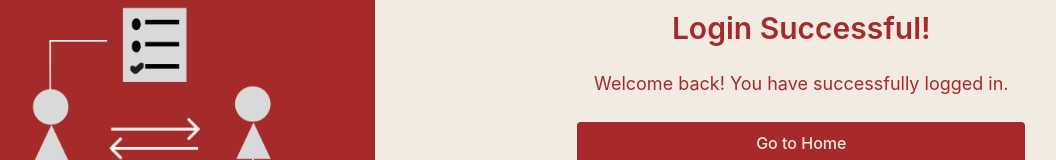
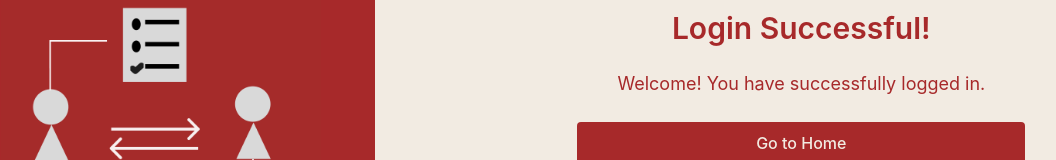
Before and after one commit to kxrur/Pear_Assessment, a React (Vite) app in the folder front/: page /success in a window 1280 px wide. Shown: the part 313-473 px from the top of the page, without its empty margins (52-1108 px from the left). Built offline with nearby package versions, Linux system fonts and the light colour scheme.

Commit message:
Update success.tsx

```diff
--- a/front/src/components/views/success.tsx
+++ b/front/src/components/views/success.tsx
@@ -22,7 +22,7 @@ const Success: React.FC = () => {
       {/* Right side (Success Message) */}
       <div className="w-2/3 bg-accent flex flex-col justify-center items-center">
         <h2 className="text-background text-3xl font-semibold mb-6">Login Successful!</h2>
-        <p className="text-background text-lg mb-6">Welcome back! You have successfully logged in.</p>
+        <p className="text-background text-lg mb-6">Welcome! You have successfully logged in.</p>
 
         <button
           onClick={() => navigate('/student')}
```
